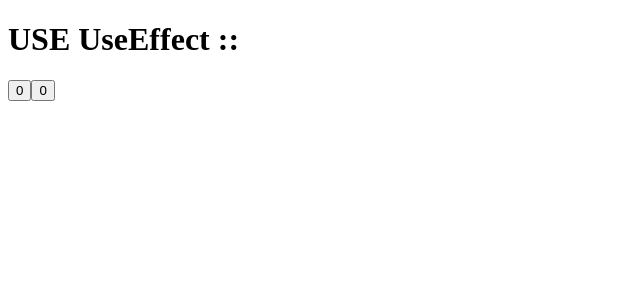
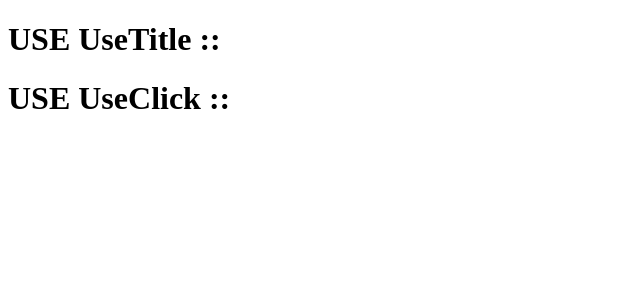
Before and after one commit to StartNomadCoders/ReactHook, a React (Create React App) app: page / in a window 1280 px wide. Shown: the top 300 px of the page, without its empty margins (0-640 px from the left). Built offline with nearby package versions, Linux system fonts and the light colour scheme.

Commit message:
20230627 morning study

```diff
--- a/src/App.js
+++ b/src/App.js
@@ -2,6 +2,8 @@ import UseState from 'component/useState';
 import UseInput from 'component/useInput';
 import UseTaps from 'component/useTaps';
 import UseEffect from 'component/useEffect';
+import UseTitle from 'component/useTitle';
+import UseClick from 'component/useClick';
 
 function App() {
   return (
@@ -9,8 +11,12 @@ function App() {
       {/*<div><UseState /></div>*/}
       {/*<div><UseInput /></div>*/}
       {/*<div><UseTaps /></div>*/}
+      {/*<div>*/}
+      {/*  <UseEffect />*/}
+      {/*</div>*/}
       <div>
-        <UseEffect />
+        <UseTitle />
+        <UseClick/>
       </div>
     </div>
   );
--- /dev/null
+++ b/src/component/useClick.js
@@ -0,0 +1,35 @@
+import { useEffect, useRef, useState } from 'react';
+
+const useClick = (onClick) => {
+  const el = useRef();
+
+  useEffect(() => {
+    if (el.current) {
+      el.current.addEventListener("click", onClick);
+    }
+
+    return () => {
+      if (el.current) {
+        el.current.removeEventListener("click", onClick);
+      }
+    };
+  }, [onClick]);
+
+  return el;
+};
+function UseClick() {
+  //useRef()
+  // const potato = useRef()
+  // setTimeout(()=> potato.current.focus(),5000)
+
+  const seyHello = () => console.log("say Hello")
+  const title =useClick(seyHello)
+  return (
+    <div>
+      <h1 ref={title}>USE UseClick :: </h1>
+
+    </div>
+  );
+}
+
+export default UseClick;
--- /dev/null
+++ b/src/component/useTitle.js
@@ -0,0 +1,23 @@
+import { useEffect, useState } from 'react';
+
+const useTilte = (init) => {
+  const [title, setTitle] = useState(init);
+  const updateTitle = () => {
+    const htmlTitle = document.querySelector("title")
+    htmlTitle.innerText = title;
+  };
+  useEffect(updateTitle,[title])
+  return setTitle;
+};
+
+function UseTitle() {
+  const titleUpdater = useTilte('Loading..');
+  setTimeout(()=>titleUpdater("Home"),500)
+  return (
+    <div>
+      <h1>USE UseTitle :: </h1>
+    </div>
+  );
+}
+
+export default UseTitle;
```
